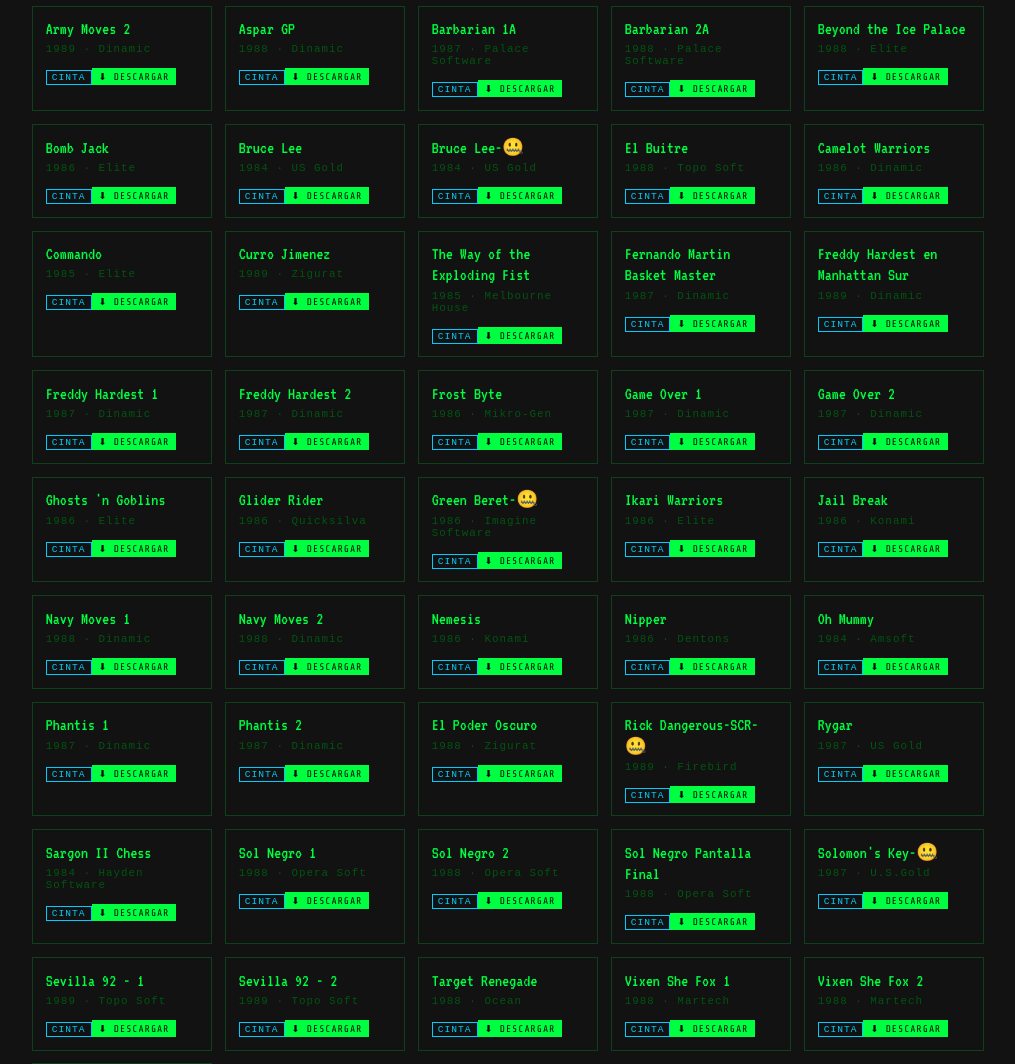
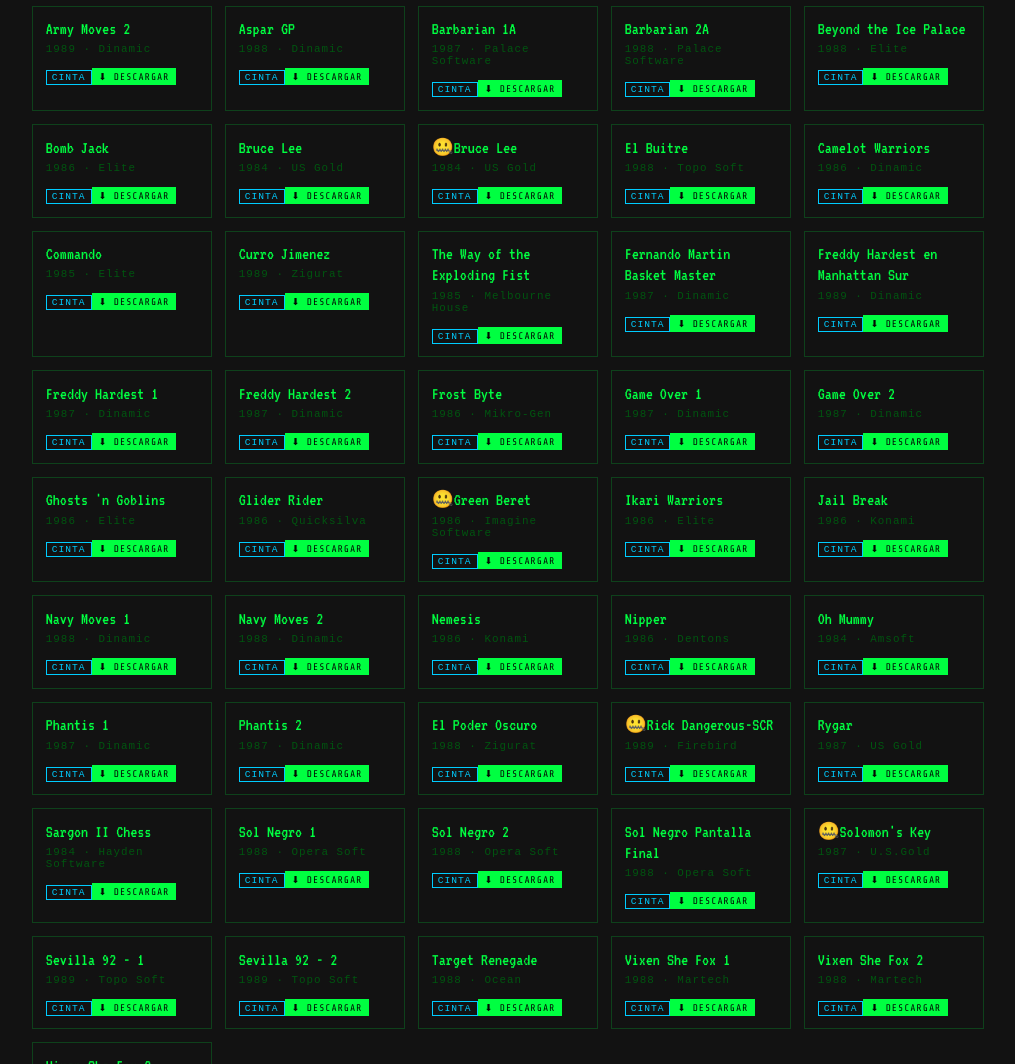
Before and after one commit to nomar2/amstrad, a plain HTML site: page index.html in a window 1280 px wide. Shown: the part 2900-3964 px from the top of the page, without its empty margins (132-1147 px from the left). Drawn offline with nearby package versions, Linux system fonts and the light colour scheme.

Commit message:
Add files via upload

```diff
--- a/index.html
+++ b/index.html
@@ -470,7 +470,7 @@
 <div class="game-item"><div class="gi-title">Beyond the Ice Palace</div><div class="gi-year">1988 · Elite</div><div class="gi-badge badge-cinta">CINTA</div><a class="dl-btn" href="cdt/beyond.cdt" download>⬇ DESCARGAR</a></div>
 <div class="game-item"><div class="gi-title">Bomb Jack</div><div class="gi-year">1986 · Elite</div><div class="gi-badge badge-cinta">CINTA</div><a class="dl-btn" href="cdt/bomb.cdt" download>⬇ DESCARGAR</a></div>
 <div class="game-item"><div class="gi-title">Bruce Lee</div><div class="gi-year">1984 · US Gold</div><div class="gi-badge badge-cinta">CINTA</div><a class="dl-btn" href="cdt/brucelee.cdt" download>⬇ DESCARGAR</a></div>
-<div class="game-item"><div class="gi-title">Bruce Lee-🤐</div><div class="gi-year">1984 · US Gold</div><div class="gi-badge badge-cinta">CINTA</div><a class="dl-btn" href="cdt/bruce_compress.cdt" download>⬇ DESCARGAR</a></div>
+<div class="game-item"><div class="gi-title">🤐Bruce Lee</div><div class="gi-year">1984 · US Gold</div><div class="gi-badge badge-cinta">CINTA</div><a class="dl-btn" href="cdt/bruce_compress.cdt" download>⬇ DESCARGAR</a></div>
 <div class="game-item"><div class="gi-title">El Buitre</div><div class="gi-year">1988 · Topo Soft</div><div class="gi-badge badge-cinta">CINTA</div><a class="dl-btn" href="cdt/buitre.cdt" download>⬇ DESCARGAR</a></div>
 <div class="game-item"><div class="gi-title">Camelot Warriors</div><div class="gi-year">1986 · Dinamic</div><div class="gi-badge badge-cinta">CINTA</div><a class="dl-btn" href="cdt/camelot.cdt" download>⬇ DESCARGAR</a></div>
 <div class="game-item"><div class="gi-title">Commando</div><div class="gi-year">1985 · Elite</div><div class="gi-badge badge-cinta">CINTA</div><a class="dl-btn" href="cdt/commando.cdt" download>⬇ DESCARGAR</a></div>
@@ -485,7 +485,7 @@
 <div class="game-item"><div class="gi-title">Game Over 2</div><div class="gi-year">1987 · Dinamic</div><div class="gi-badge badge-cinta">CINTA</div><a class="dl-btn" href="cdt/gameover2.cdt" download>⬇ DESCARGAR</a></div>
 <div class="game-item"><div class="gi-title">Ghosts 'n Goblins</div><div class="gi-year">1986 · Elite</div><div class="gi-badge badge-cinta">CINTA</div><a class="dl-btn" href="cdt/ghostn.cdt" download>⬇ DESCARGAR</a></div>
 <div class="game-item"><div class="gi-title">Glider Rider</div><div class="gi-year">1986 · Quicksilva</div><div class="gi-badge badge-cinta">CINTA</div><a class="dl-btn" href="cdt/glider.cdt" download>⬇ DESCARGAR</a></div>
-<div class="game-item"><div class="gi-title">Green Beret-🤐</div><div class="gi-year">1986 · Imagine Software</div><div class="gi-badge badge-cinta">CINTA</div><a class="dl-btn" href="cdt/green.cdt" download>⬇ DESCARGAR</a></div>
+<div class="game-item"><div class="gi-title">🤐Green Beret</div><div class="gi-year">1986 · Imagine Software</div><div class="gi-badge badge-cinta">CINTA</div><a class="dl-btn" href="cdt/green.cdt" download>⬇ DESCARGAR</a></div>
 <div class="game-item"><div class="gi-title">Ikari Warriors</div><div class="gi-year">1986 · Elite</div><div class="gi-badge badge-cinta">CINTA</div><a class="dl-btn" href="cdt/ikari.cdt" download>⬇ DESCARGAR</a></div>
 <div class="game-item"><div class="gi-title">Jail Break</div><div class="gi-year">1986 · Konami</div><div class="gi-badge badge-cinta">CINTA</div><a class="dl-btn" href="cdt/jail_break.cdt" download>⬇ DESCARGAR</a></div>
 <div class="game-item"><div class="gi-title">Navy Moves 1</div><div class="gi-year">1988 · Dinamic</div><div class="gi-badge badge-cinta">CINTA</div><a class="dl-btn" href="cdt/navy1.cdt" download>⬇ DESCARGAR</a></div>
@@ -496,13 +496,13 @@
 <div class="game-item"><div class="gi-title">Phantis 1</div><div class="gi-year">1987 · Dinamic</div><div class="gi-badge badge-cinta">CINTA</div><a class="dl-btn" href="cdt/phantis1.cdt" download>⬇ DESCARGAR</a></div>
 <div class="game-item"><div class="gi-title">Phantis 2</div><div class="gi-year">1987 · Dinamic</div><div class="gi-badge badge-cinta">CINTA</div><a class="dl-btn" href="cdt/phantis2.cdt" download>⬇ DESCARGAR</a></div>
 <div class="game-item"><div class="gi-title">El Poder Oscuro</div><div class="gi-year">1988 · Zigurat</div><div class="gi-badge badge-cinta">CINTA</div><a class="dl-btn" href="cdt/poder_oscuro.cdt" download>⬇ DESCARGAR</a></div>
-<div class="game-item"><div class="gi-title">Rick Dangerous-SCR-🤐</div><div class="gi-year">1989 · Firebird</div><div class="gi-badge badge-cinta">CINTA</div><a class="dl-btn" href="cdt/rick_scr.cdt" download>⬇ DESCARGAR</a></div>
+<div class="game-item"><div class="gi-title">🤐Rick Dangerous-SCR</div><div class="gi-year">1989 · Firebird</div><div class="gi-badge badge-cinta">CINTA</div><a class="dl-btn" href="cdt/rick_scr.cdt" download>⬇ DESCARGAR</a></div>
 <div class="game-item"><div class="gi-title">Rygar</div><div class="gi-year">1987 · US Gold</div><div class="gi-badge badge-cinta">CINTA</div><a class="dl-btn" href="cdt/rygar.cdt" download>⬇ DESCARGAR</a></div>
 <div class="game-item"><div class="gi-title">Sargon II Chess</div><div class="gi-year">1984 · Hayden Software</div><div class="gi-badge badge-cinta">CINTA</div><a class="dl-btn" href="cdt/schess.cdt" download>⬇ DESCARGAR</a></div>
 <div class="game-item"><div class="gi-title">Sol Negro 1</div><div class="gi-year">1988 · Opera Soft</div><div class="gi-badge badge-cinta">CINTA</div><a class="dl-btn" href="cdt/sol1.cdt" download>⬇ DESCARGAR</a></div>
 <div class="game-item"><div class="gi-title">Sol Negro 2</div><div class="gi-year">1988 · Opera Soft</div><div class="gi-badge badge-cinta">CINTA</div><a class="dl-btn" href="cdt/sol2.cdt" download>⬇ DESCARGAR</a></div>
 <div class="game-item"><div class="gi-title">Sol Negro Pantalla Final</div><div class="gi-year">1988 · Opera Soft</div><div class="gi-badge badge-cinta">CINTA</div><a class="dl-btn" href="cdt/sol3.cdt" download>⬇ DESCARGAR</a></div>
-<div class="game-item"><div class="gi-title">Solomon's Key-🤐</div><div class="gi-year">1987 · U.S.Gold</div><div class="gi-badge badge-cinta">CINTA</div><a class="dl-btn" href="cdt/solomon.cdt" download>⬇ DESCARGAR</a></div>
+<div class="game-item"><div class="gi-title">🤐Solomon's Key</div><div class="gi-year">1987 · U.S.Gold</div><div class="gi-badge badge-cinta">CINTA</div><a class="dl-btn" href="cdt/solomon.cdt" download>⬇ DESCARGAR</a></div>
 <div class="game-item"><div class="gi-title">Sevilla 92 - 1</div><div class="gi-year">1989 · Topo Soft</div><div class="gi-badge badge-cinta">CINTA</div><a class="dl-btn" href="cdt/sevilla1.cdt" download>⬇ DESCARGAR</a></div>
 <div class="game-item"><div class="gi-title">Sevilla 92 - 2</div><div class="gi-year">1989 · Topo Soft</div><div class="gi-badge badge-cinta">CINTA</div><a class="dl-btn" href="cdt/sevilla2.cdt" download>⬇ DESCARGAR</a></div>
 <div class="game-item"><div class="gi-title">Target Renegade</div><div class="gi-year">1988 · Ocean</div><div class="gi-badge badge-cinta">CINTA</div><a class="dl-btn" href="cdt/TargetRenegade.cdt" download>⬇ DESCARGAR</a></div>
```
